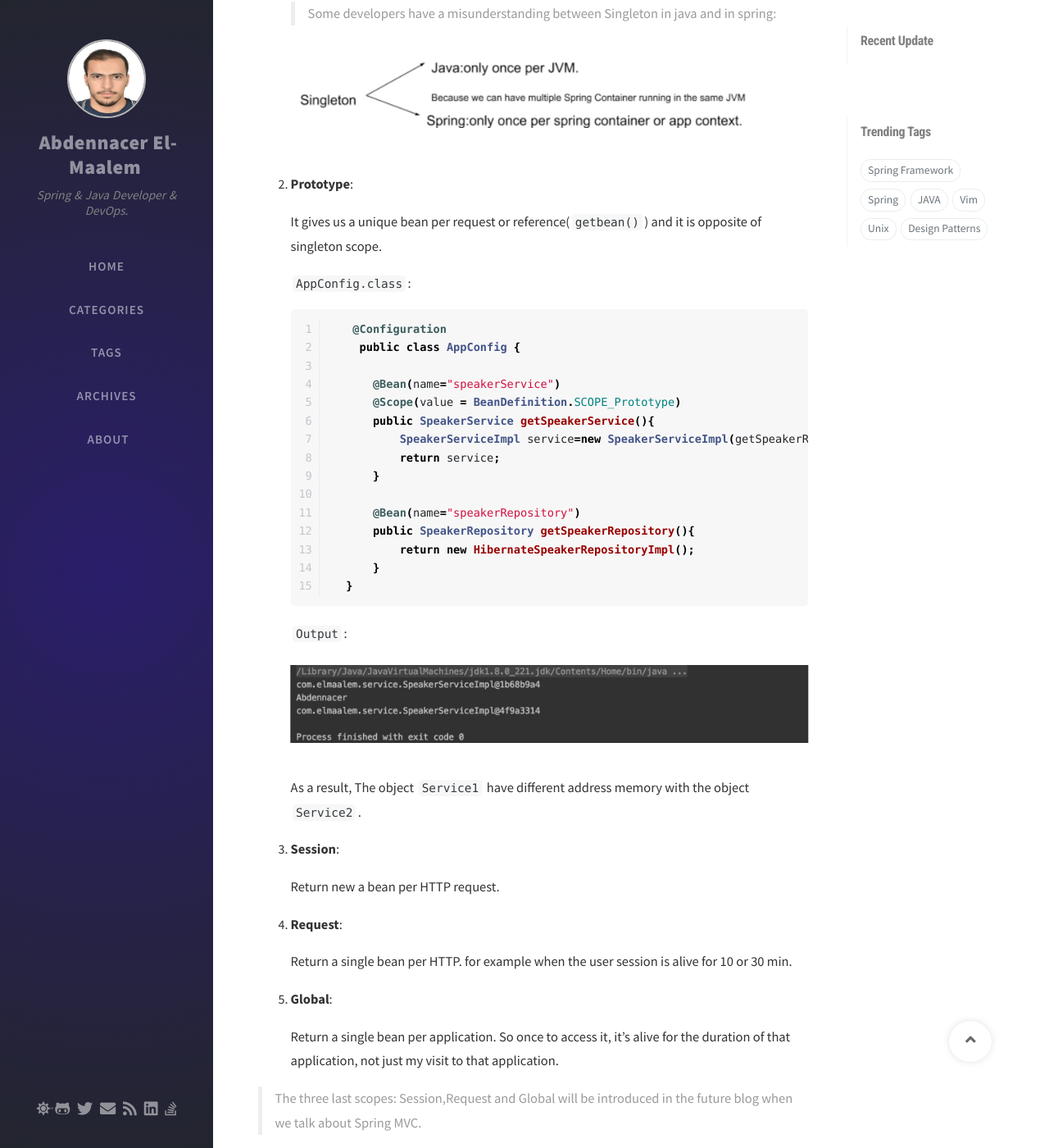
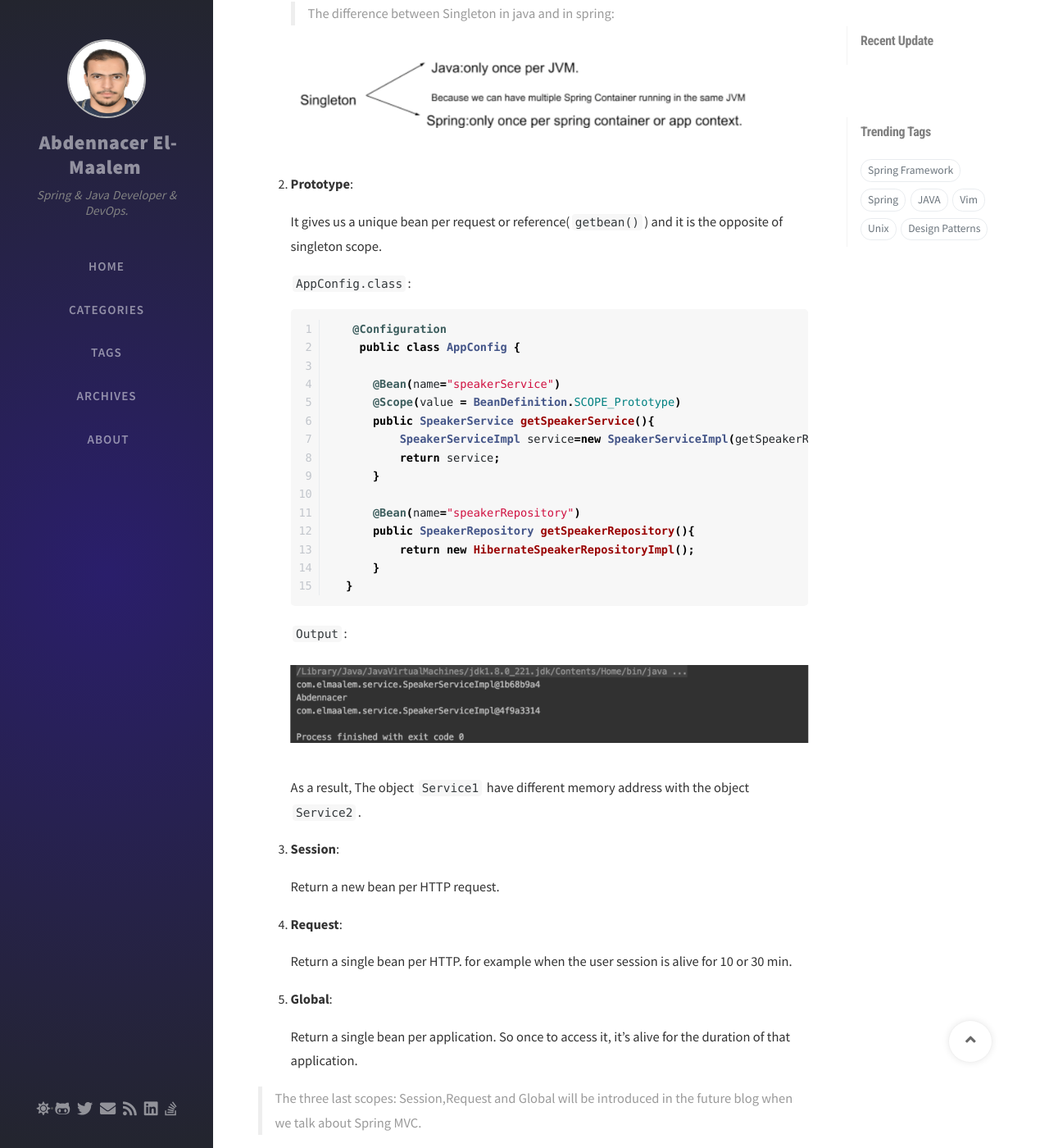
Before and after one commit to ael-maalem/abdennacerelmaalem.github.io, a Jekyll site: the page built from _posts/2020-07-05-spring-bean-scopes-and-autowiring.md, in a window 1280 px wide and 1400 px high, scrolled down 2191 px. Shown: the whole window at 82% size. Built offline with Jekyll 4.4.1, drawn with Linux system fonts in a browser that asks for light colours; nearby versions of some CDN libraries; comment, search, counter and statistics services are not loaded; some of the changed text lies outside the part shown.

Commit message:
add my blog about scopes and autowiring_v3

```diff
--- a/_posts/2020-07-05-spring-bean-scopes-and-autowiring.md
+++ b/_posts/2020-07-05-spring-bean-scopes-and-autowiring.md
@@ -77,16 +77,16 @@ There are five scopes that spring provides to configure a bean :
 
     ![Output]({{ "/assets/img/sample/Autowiring/output-1.png" | relative_url }})
 
-    As a result, we have the same address memory for both object: `Service1`,  `Service2`.
+    As a result, we have the same memory address for both objects: `Service1`,  `Service2`.
     > `Singleton` scope is the default scope of Spring.
 
-    >Some developers have a misunderstanding between Singleton in java and in spring:
+    >The difference between Singleton in java and in spring:
 
        ![Singleton Java Vs Singleton Spring]({{ "/assets/img/sample/Autowiring/Singleton-Java-Vs-Spring.png" | relative_url }})
 
    2. **Prototype**:
 
-       It gives us a unique bean per request or reference(`getbean()`) and it is opposite of singleton scope.
+       It gives us a unique bean per request or reference(`getbean()`) and it is the opposite of singleton scope.
 
        `AppConfig.class`:
 
@@ -112,11 +112,11 @@ There are five scopes that spring provides to configure a bean :
 
        ![Output]({{ "/assets/img/sample/Autowiring/output-2.png" | relative_url }})
 
-       As a result, The object `Service1` have different address memory with the object `Service2`.
+       As a result, The object `Service1` have different memory address with the object `Service2`.
 
    3. **Session**:
 
-      Return new a bean per HTTP request.
+      Return a new bean per HTTP request.
 
    4. **Request**:
 
@@ -124,7 +124,7 @@ There are five scopes that spring provides to configure a bean :
 
    5. **Global**:
 
-      Return a single bean per application. So once to access it, it’s alive for the duration of that application, not just my visit to that application.
+      Return a single bean per application. So once to access it, it’s alive for the duration of that application.
 
    >The three last scopes: Session,Request and Global will be introduced in the future blog when we talk about Spring MVC.
 
```
Also changed, not shown: other parts of _posts/2020-07-05-spring-bean-scopes-and-autowiring.md (+2 -2 lines).
